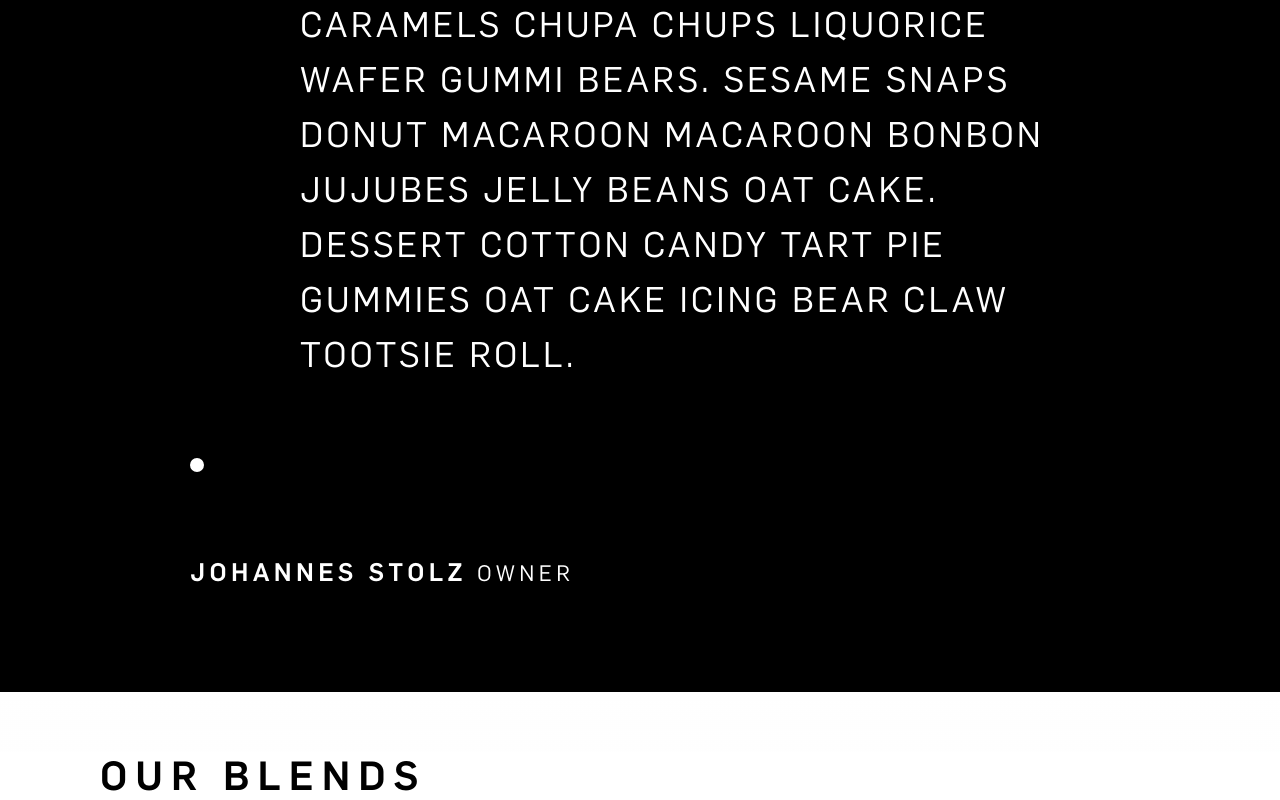
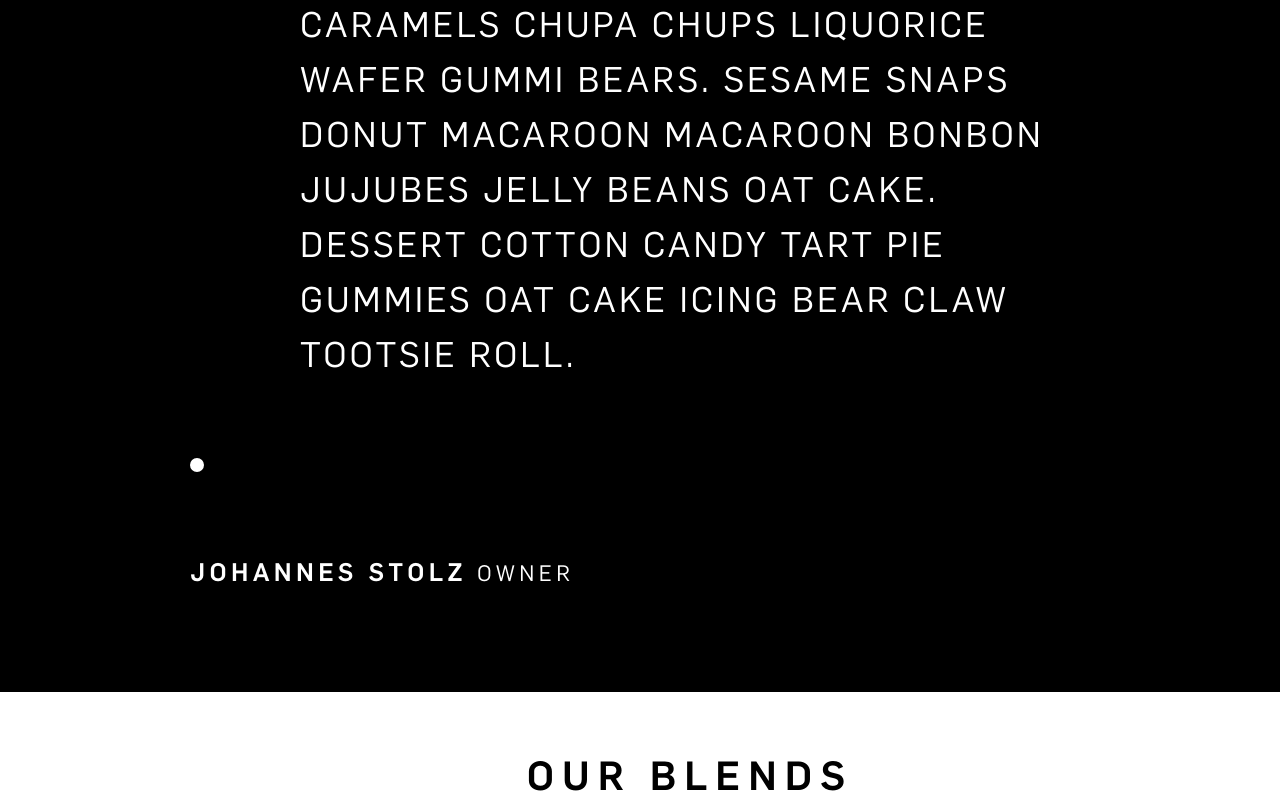
Before and after one commit to AangBel/OnePageHonour, a React (Create React App) app: page / in a window 1280 px wide. Shown: the part 1971-2771 px from the top of the page. Built offline with nearby package versions, Linux system fonts and the light colour scheme.

Commit message:
some text alignment was thrown off - suspicion it was something to do with divs, the way things are contained/named

```diff
--- a/src/App.css
+++ b/src/App.css
@@ -6,7 +6,7 @@
 
 
 
-.App-header {
+.AppHeader {
   background-color: black;
 
   display: flex;
@@ -17,6 +17,10 @@
 
 }
 
+.AppBody{
+
+}
+
 .App-link {
   color: #61dafb;
 }
--- a/src/App.js
+++ b/src/App.js
@@ -9,10 +9,10 @@ import OurBlends from "./components/OurBlends/OurBlends";
 function App() {
   return (
     <div className="App">
-      <header className="App-header">
+      <header className="AppHeader">
         <Nav />
       </header>
-      <div className="App-body">
+      <div className="AppBody">
         <Hero />
         <Quote />
         <OurBlends />
--- a/src/components/OurBlends/OurBlends.css
+++ b/src/components/OurBlends/OurBlends.css
@@ -15,6 +15,15 @@ body {
   font-style: normal;
 }
 
+.rectangularSection {
+  background-color: #ffffff;
+  height: 100%;
+  /* width: 100%; */
+  display: flex;
+  flex-direction: column;
+  align-items: center;
+}
+
 .accordionHeader {
   background-color: white;
   font-family: "flama medium";
@@ -28,27 +37,29 @@ body {
   margin-top: 60px;
 }
 
-.accordion {
+.accordionContent {
   max-width: 990px;
   background: rgba(0, 0, 0, 0.1);
-  height: 300px;
+  width: 385px;
+  height: 708px;
   margin: 20px auto;
   display: flex;
   box-shadow: 0px 20px 30px rgba(0, 0, 0, 0.47);
   flex-direction: row;
   cursor: pointer;
   margin-bottom: 100px;
+  /* padding-left: 15px; */
 }
 
-.accordionContent {
+/* .accordionContent {
     width: 385px;
     height: 708px;
     flex-shrink: 0;
     /* padding-left: 228px; */
-    padding-bottom:28px;
-    border: 2px;
+/* padding-bottom:28px; */
+/* border: 2px; */
 
-}
+/* } */
 
 .box {
   position: relative;
--- a/src/components/OurBlends/OurBlends.jsx
+++ b/src/components/OurBlends/OurBlends.jsx
@@ -18,7 +18,7 @@ function OurBlends(){
   };
 
   return (
-    <div className="rectangularSsection" style={{ width: '100%' }}>
+    <div className="rectangularSection" style={{ width: '100%' }}>
       <div className="accordionHeader" onClick={handleToggle}>
         OUR BLENDS
       </div>
```
